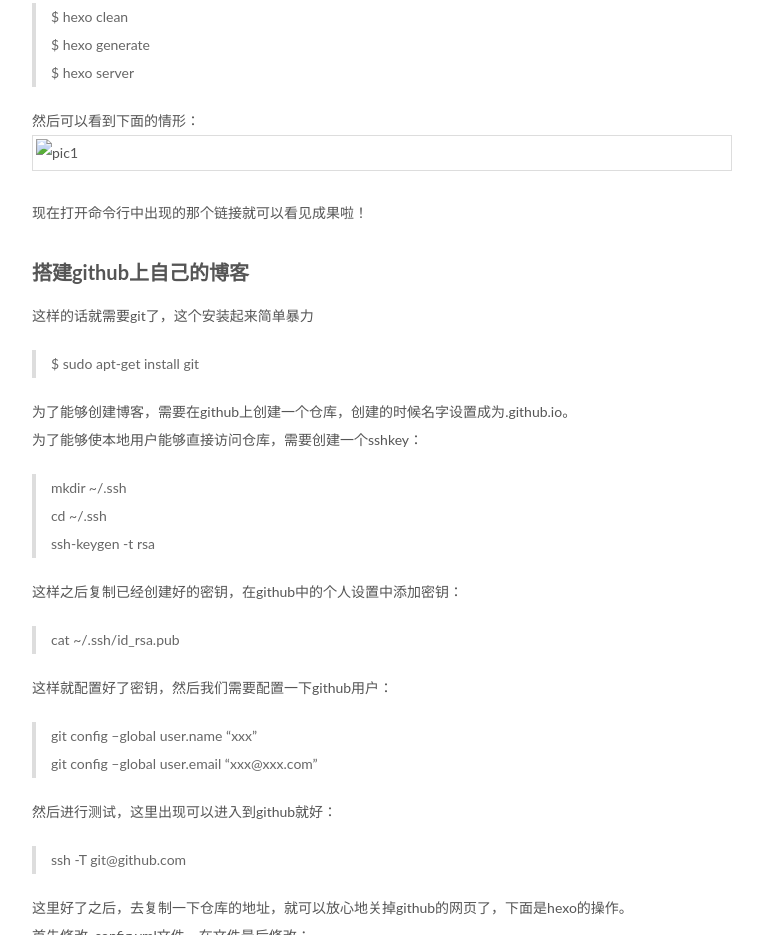
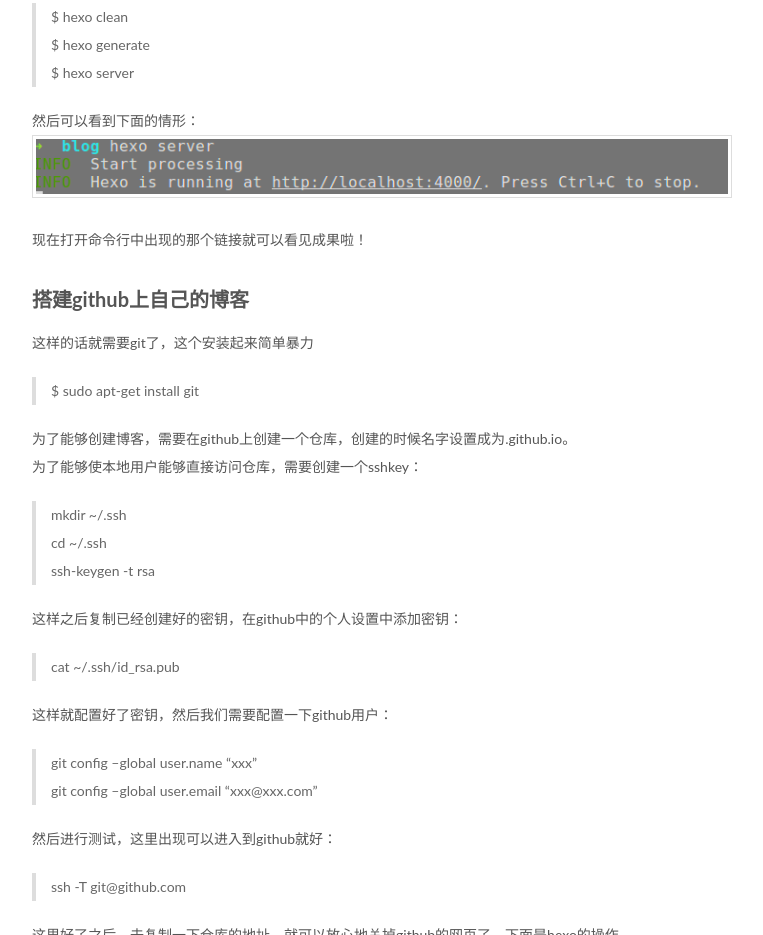
Before and after one commit to TeslaTank1997/TeslaTank1997.github.io, a plain HTML site: page 2018/01/19/new1/index.html in a window 1280 px wide. Shown: the part 1772-2707 px from the top of the page, without its empty margins (98-861 px from the left). Drawn offline with Linux system fonts and the light colour scheme.

Commit message:
Site updated: 2018-01-25 21:48:44

```diff
--- a/2018/01/19/new1/index.html
+++ b/2018/01/19/new1/index.html
@@ -106,12 +106,12 @@
 <meta property="og:url" content="http://yoursite.com/2018/01/19/new1/index.html">
 <meta property="og:site_name" content="Tesla Castle">
 <meta property="og:description" content="终于把博客搭好啦，趁热写下关键的东西～">
-<meta property="og:image" content="http://yoursite.com/2018/01/19/new1/new1/pic1.png">
-<meta property="og:updated_time" content="2018-01-19T14:37:01.000Z">
+<meta property="og:image" content="http://yoursite.com/new1/pic1.png">
+<meta property="og:updated_time" content="2018-01-25T13:48:39.000Z">
 <meta name="twitter:card" content="summary">
 <meta name="twitter:title" content="ubuntu16.04使用hexo搭建github博客">
 <meta name="twitter:description" content="终于把博客搭好啦，趁热写下关键的东西～">
-<meta name="twitter:image" content="http://yoursite.com/2018/01/19/new1/new1/pic1.png">
+<meta name="twitter:image" content="http://yoursite.com/new1/pic1.png">
 
 
 
@@ -345,7 +345,7 @@
 <blockquote>
 <p>$ hexo clean<br>$ hexo generate<br>$ hexo server</p>
 </blockquote>
-<p>然后可以看到下面的情形：<br><img src="new1/pic1.png" alt="pic1"><br>现在打开命令行中出现的那个链接就可以看见成果啦！</p>
+<p>然后可以看到下面的情形：<br><img src="/new1/pic1.png" alt="pic1"><br>现在打开命令行中出现的那个链接就可以看见成果啦！</p>
 <h2 id="搭建github上自己的博客"><a href="#搭建github上自己的博客" class="headerlink" title="搭建github上自己的博客"></a>搭建github上自己的博客</h2><p>这样的话就需要git了，这个安装起来简单暴力</p>
 <blockquote>
 <p>$ sudo apt-get install git</p>
```
